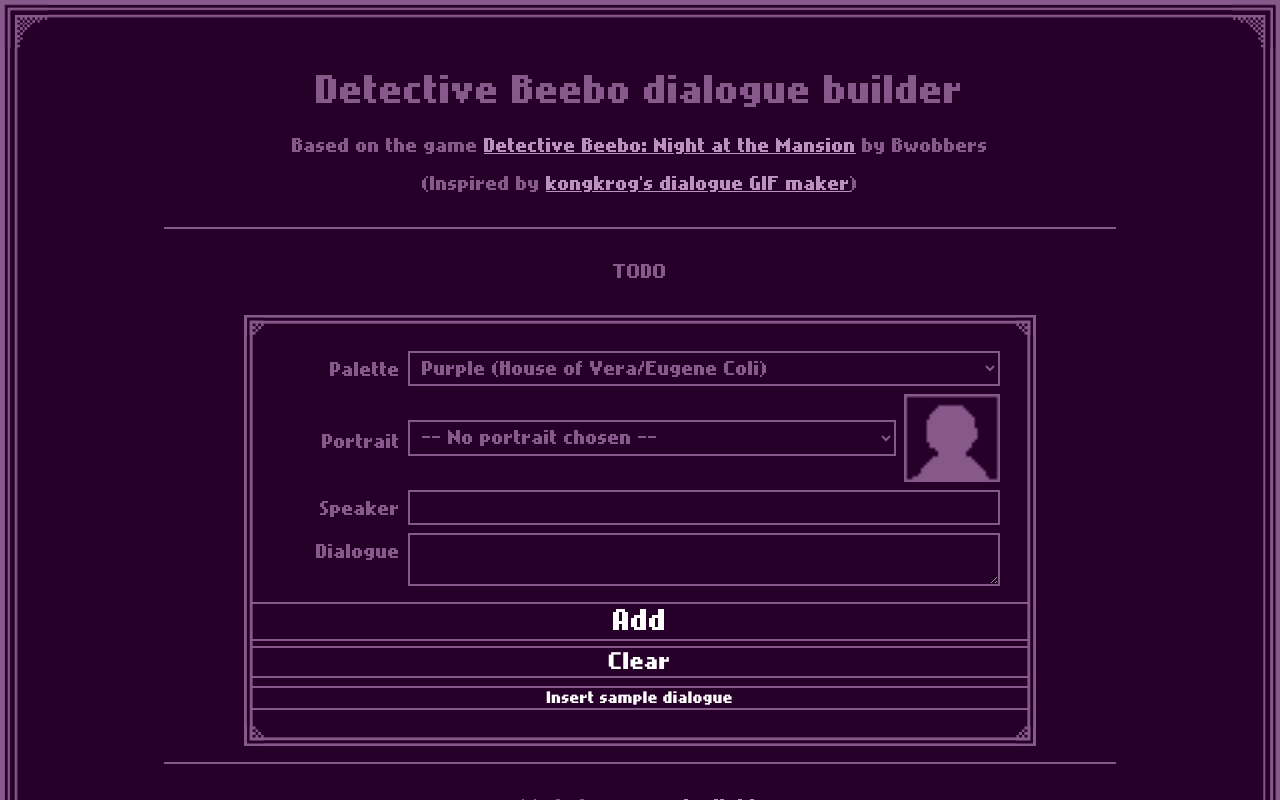
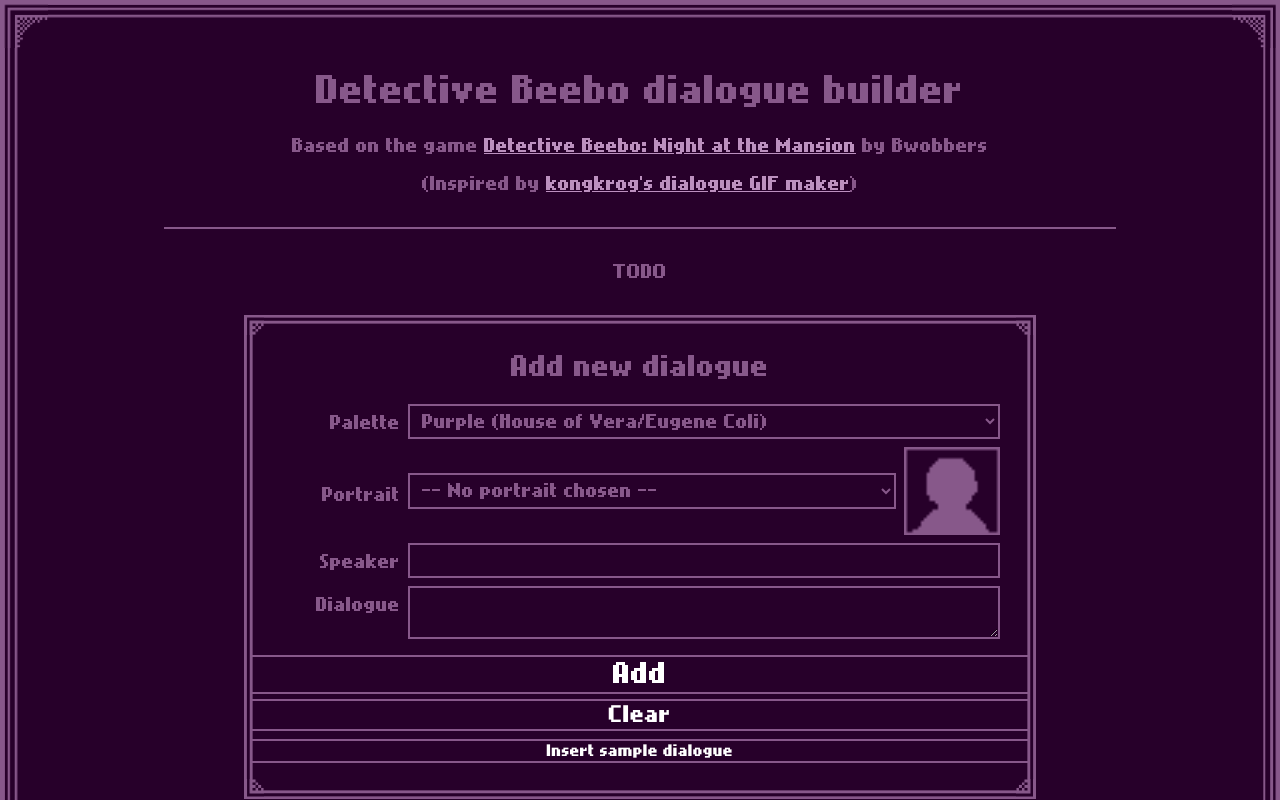
Before and after one commit to wovenstarlight/beebo-dialogue, a React (Create React App) app: page / in a window 1280 px wide. Shown: the top 800 px of the page. Built offline with nearby package versions, Linux system fonts and the light colour scheme.

Commit message:
Generalize base form for reuse as edit menu

```diff
--- a/src/components/AddForm.js
+++ b/src/components/AddForm.js
@@ -1,7 +1,5 @@
 import { useState } from "react";
-import "../styles/AddForm.css";
-import PortraitSelector from "./PortraitSelector";
-import allColors from "../assets/data/colors";
+import BaseForm from "./BaseForm";
 
 function AddForm({ setDialogues }) {
 	const [color, setColor] = useState("purple");
@@ -51,71 +49,23 @@ function AddForm({ setDialogues }) {
 	And one for testing purposes that autofills the form with sample dialogue.
 	*/
 	return (
-		<form id="addform" name="addform" onSubmit={handleSubmit} className={color}>
-			<label id="labelcolor">
-				<span className="labeltext">Palette</span>
-				<select
-					id="inputcolor"
-					name="inputcolor"
-					required
-					value={color}
-					onChange={(e) => setColor(e.target.value)}
-				>
-					{Object.entries(allColors).map(color => {
-						return <option className={color[1]} value={color[1]} key={color[1]}>{color[0]}</option>
-					})}
-				</select>
-			</label>
-
-			<label id="labelportrait">
-				<span className="labeltext">Portrait</span>
-				<PortraitSelector portrait={portrait} setPortrait={setPortrait} />
-				<img className="portrait" src={`${process.env.PUBLIC_URL}/assets/portraits/`.concat(portrait.length ? portrait : "default.png")} />
-			</label>
-
-			<label id="labelspeaker">
-				<span className="labeltext">Speaker</span>
-				<input
-					id="inputspeaker"
-					name="inputspeaker"
-					type="text"
-					minLength={1}
-					maxLength={50}
-					required
-					list="speakerslist"
-					value={speaker}
-					onChange={(e) => setSpeaker(e.target.value)}
-				/>
-			</label>
-			<datalist id="speakerslist">
-				<option value="Oliver Beebo" />
-				<option value="Ángel" />
-				<option value="Vivi" />
-				<option value="Nina Coli" />
-				<option value="Marigold Margulis" />
-				<option value="Nadia" />
-				<option value="Simon" />
-				<option value="Owen" />
-				<option value="Eugene Coli" />
-			</datalist>
-
-			<label id="labeldialogue">
-				<span className="labeltext">Dialogue</span>
-				<textarea
-					id="inputdialogue"
-					name="inputdialogue"
-					minLength={1}
-					maxLength={110}
-					required
-					value={dialogue}
-					onChange={(e) => setDialogue(e.target.value)}
-				/>
-			</label>
-
-			<button id="addbtn" type="submit">Add</button>
-			<button id="clearbtn" type="reset" onClick={clearForm}>Clear</button>
-			<button id="sample" type="button" onClick={fillSample}>Insert sample dialogue</button>
-		</form>
+		<BaseForm
+			id="addform"
+			title="Add new dialogue"
+			handleSubmit={handleSubmit}
+			color={color}
+			setColor={setColor}
+			speaker={speaker}
+			setSpeaker={setSpeaker}
+			dialogue={dialogue}
+			setDialogue={setDialogue}
+			portrait={portrait}
+			setPortrait={setPortrait}
+		>
+			<button className="submitbtn" type="submit">Add</button>
+			<button className="resetbtn" type="reset" onClick={clearForm}>Clear</button>
+			<button className="autofillbtn" type="button" onClick={fillSample}>Insert sample dialogue</button>
+		</BaseForm>
 	)
 }
 
--- /dev/null
+++ b/src/components/BaseForm.js
@@ -0,0 +1,80 @@
+import "../styles/BaseForm.css";
+import PortraitSelector from "./PortraitSelector";
+import allColors from "../assets/data/colors";
+
+function BaseForm({
+	id, title, handleSubmit, hidden,
+	color, setColor,
+	speaker, setSpeaker,
+	dialogue, setDialogue,
+	portrait, setPortrait,
+	children
+}) {
+	return (
+	<form id={id} name={id} onSubmit={handleSubmit} className={`dialogueform ${color}`} hidden={hidden}>
+		<h2>{title}</h2>
+		<label id="labelcolor">
+			<span className="labeltext">Palette</span>
+			<select
+				id="inputcolor"
+				name="inputcolor"
+				required
+				value={color}
+				onChange={(e) => setColor(e.target.value)}
+			>
+				{Object.entries(allColors).map(color => {
+					return <option className={color[1]} value={color[1]} key={color[1]}>{color[0]}</option>
+				})}
+			</select>
+		</label>
+
+		<label id="labelportrait">
+			<span className="labeltext">Portrait</span>
+			<PortraitSelector portrait={portrait} setPortrait={setPortrait} />
+			<img className="portrait" alt="" src={`${process.env.PUBLIC_URL}/assets/portraits/`.concat(portrait.length ? portrait : "default.png")} />
+		</label>
+
+		<label id="labelspeaker">
+			<span className="labeltext">Speaker</span>
+			<input
+				id="inputspeaker"
+				name="inputspeaker"
+				type="text"
+				minLength={1}
+				maxLength={50}
+				required
+				list="speakerslist"
+				value={speaker}
+				onChange={(e) => setSpeaker(e.target.value)}
+			/>
+		</label>
+		<datalist id="speakerslist">
+			<option value="Oliver Beebo" />
+			<option value="Ángel" />
+			<option value="Vivi" />
+			<option value="Nina Coli" />
+			<option value="Marigold Margulis" />
+			<option value="Nadia" />
+			<option value="Simon" />
+			<option value="Owen" />
+			<option value="Eugene Coli" />
+		</datalist>
+
+		<label id="labeldialogue">
+			<span className="labeltext">Dialogue</span>
+			<textarea
+				id="inputdialogue"
+				name="inputdialogue"
+				minLength={1}
+				maxLength={110}
+				required
+				value={dialogue}
+				onChange={(e) => setDialogue(e.target.value)}
+			/>
+		</label>
+
+		{children}
+	</form>);
+}
+
+export default BaseForm;
--- a/src/styles/AddForm.css
+++ b/src/styles/BaseForm.css
@@ -1,4 +1,4 @@
-#addform {
+.dialogueform {
 	margin-block-start: 2em;
 	margin-inline: 5em;
 	padding-block: 1em;
@@ -8,6 +8,11 @@
 	flex-direction: column;
 	gap: 0.5em;
 	--labelwidth: 7.5em;
+
+	h2 {
+		margin-block: 0 0.5em;
+		text-align: center;
+	}
 
 	label {
 		display: grid;
@@ -76,11 +81,11 @@
 			background-color: var(--text-house);
 		}
 
-		&#addbtn {
+		&.submitbtn {
 			font-size: 1.5em;
 			margin-block-start: 0.5rem;
 		}
-		&#clearbtn {
+		&.resetbtn {
 			font-size: 1.2em;
 			margin-block-start: -0.2rem;
 		}
```
